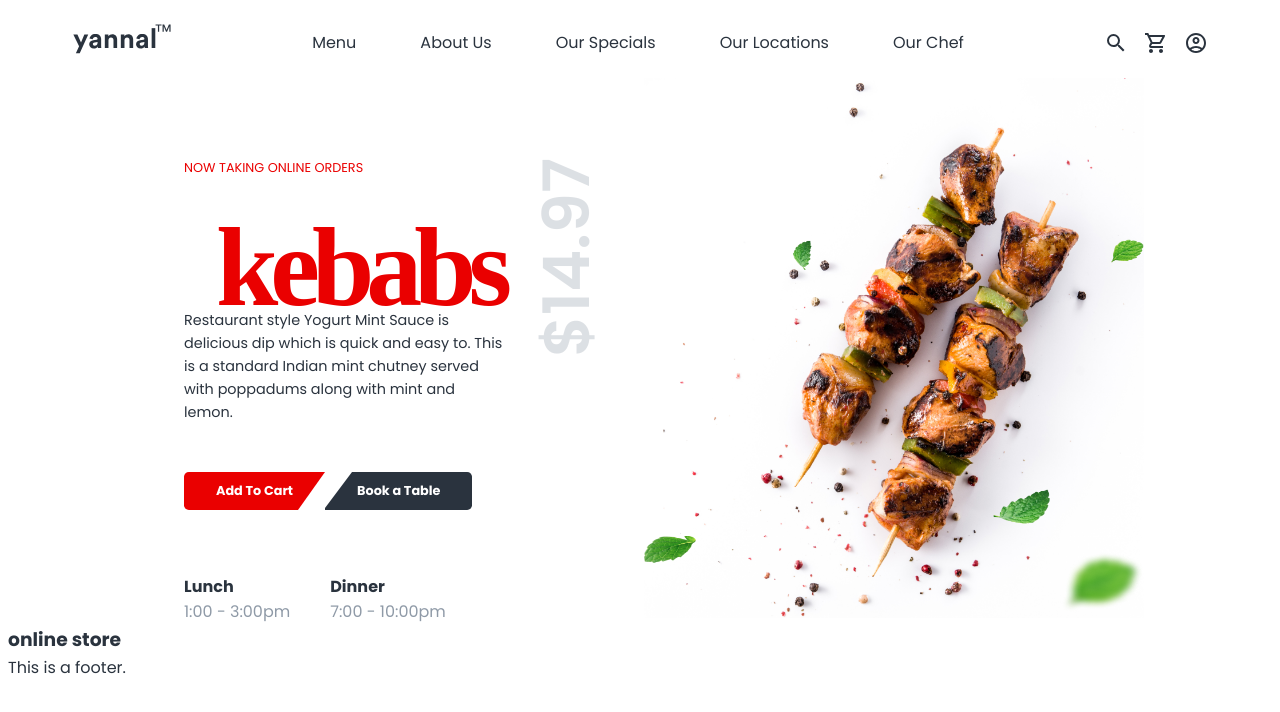
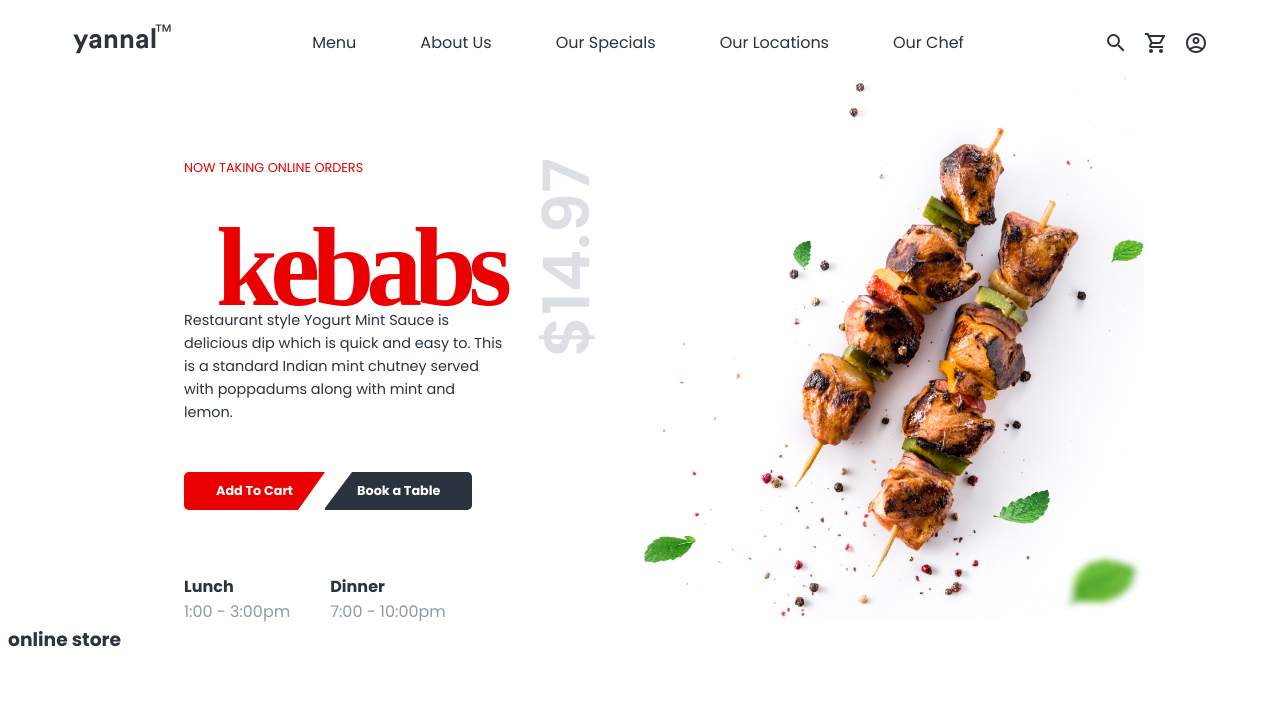
Before and after one commit to zeetaen1989/mama-joint, a Next.js app: page / in a window 1280 px wide. Shown: the top 712 px of the page. Built offline with nearby package versions, Linux system fonts and the light colour scheme; a web font is replaced by a local one.

Commit message:
refactor(footer)

```diff
--- a/app/components/layouts/Footer/Footer.jsx
+++ b/app/components/layouts/Footer/Footer.jsx
@@ -3,7 +3,7 @@ import styles from "./Footer.module.scss";
 const Footer = () => {
     return (
 		<>
-			This is a footer.
+
 		</>
 	);
 };
```
